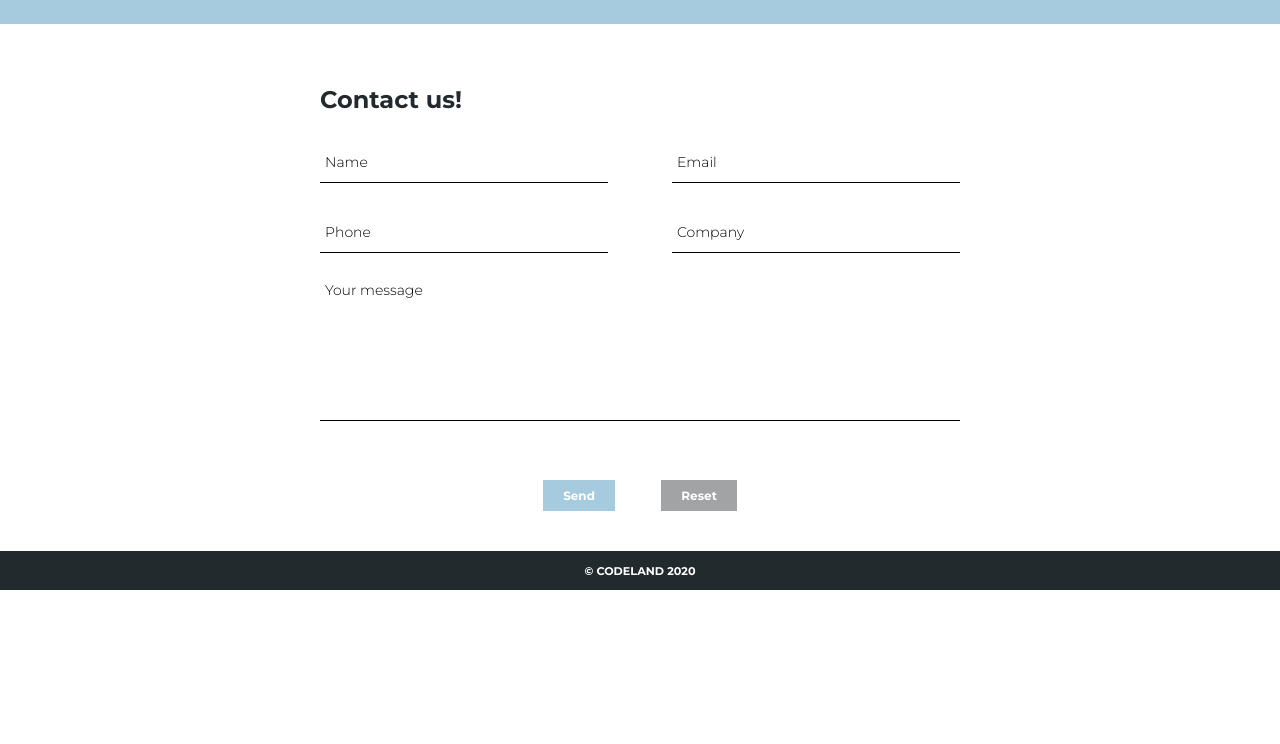
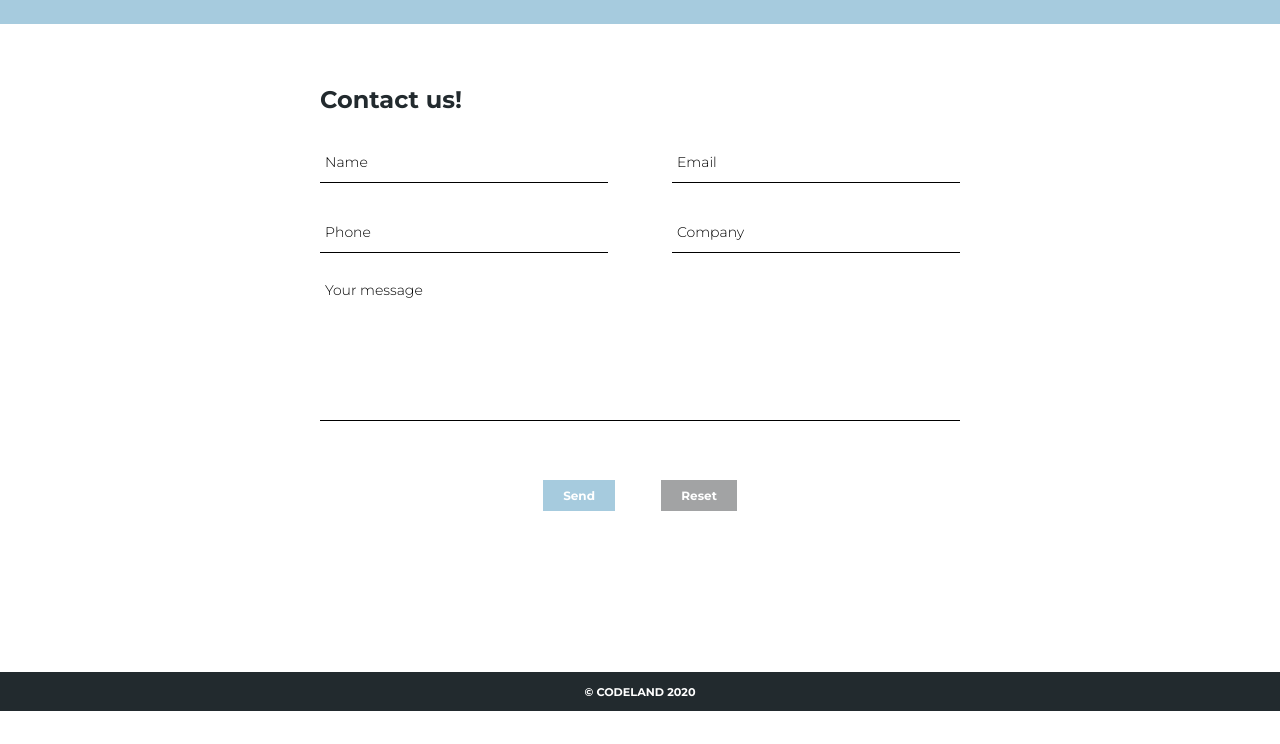
Before and after one commit to renepromesse/colloquio-english, a plain HTML site: page index.html in a window 1280 px wide. Shown: the part 56-800 px from the top of the page. Drawn offline with Linux system fonts and the light colour scheme.

Commit message:
added the minimum height

```diff
--- a/css/style.css
+++ b/css/style.css
@@ -28,6 +28,7 @@
 .formContainer{
     /* border: 1px solid #000; */
     height: auto;
+    min-height: 75vh;
     width: 40em;
     display: flex;
     /* justify-content: center;
```
